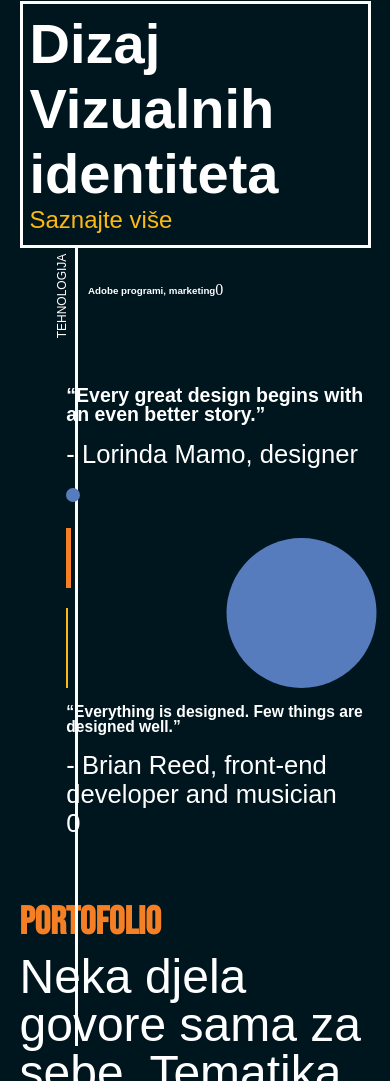
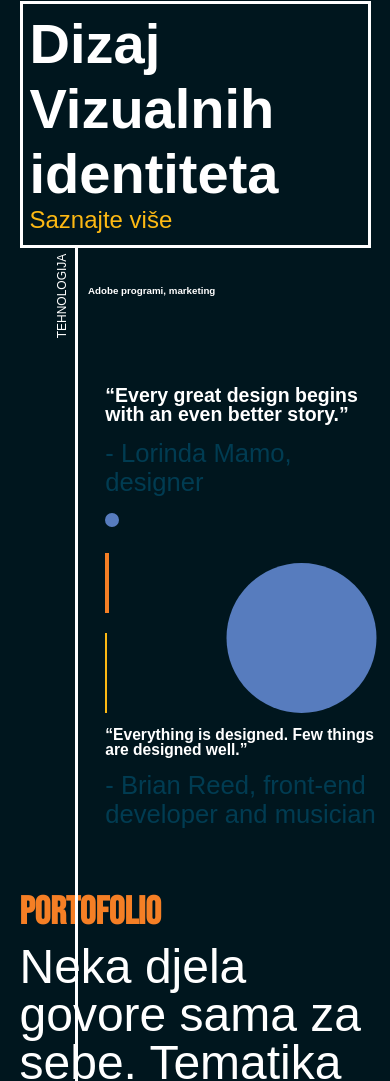
Before and after one commit to JakovMarjanovic/portofilio.github.io, a plain HTML site: page index.html in a window 390 px wide. Shown: the part 2190-3271 px from the top of the page. Drawn offline with Linux system fonts and the light colour scheme; a web font is replaced by a local one.

Commit message:
Add files via upload

```diff
--- a/index.html
+++ b/index.html
@@ -160,7 +160,6 @@
                             <div class="alati">
                                 <div id="crta2"></div>
                                 <h3>Adobe programi, marketing</h3>
-                                <p id="screen" style="color:white"></p>
                             </div>
                         </div>
                     </div>
@@ -188,7 +187,6 @@
             <div class="desno">
                <h1>“Everything is designed. Few things are designed well.”</h1>
                <p>- Brian Reed, front-end developer and musician</p>
-               <p id="screen2" style="color:white"></p>
             </div>
         </div>
     </div>
--- a/script.js
+++ b/script.js
@@ -42,6 +42,8 @@ document.addEventListener('DOMContentLoaded', function() {
     let zuta = document.getElementById("zuta");
     let obris = document.getElementById("obris");
     let krug = document.getElementById("krug");
+    let isMobile = /Android|webOS|iPhone|iPad|iPod|BlackBerry|IEMobile|Opera Mini/i.test(navigator.userAgent)
+
 
     window.addEventListener('scroll', function() {
         var value = this.window.scrollY;
@@ -49,11 +51,16 @@ document.addEventListener('DOMContentLoaded', function() {
         if (value < 1500) { // check if the scroll position is less than 1000 pixels
           crta.style.transform = 'translateX(-' + value*0.6 + 'px)';
         }
+
          value = value-2000
-         console.log(value)
          if (value < 600) {
-          crta2.style.height = value*1.5+ 'px';
+          if (isMobile) {
+          crta2.style.height = value*1+ 'px';
+        } else {
+          crta2.style.height = value*1.9+ 'px';
         }
+        }
+
         value = value-10
         if (value < 500) {
           narancasta.style.width = value*0.1+ '%';
@@ -66,6 +73,3 @@ document.addEventListener('DOMContentLoaded', function() {
         }
     });
   });
-
-  document.getElementById("screen").innerHTML=this.window.scrollY;
-  document.getElementById("screen2").innerHTML=this.window.scrollY;
--- a/style.css
+++ b/style.css
@@ -628,8 +628,12 @@ header ul.navli li{
     }
     .citati-unutar{
       flex-direction: column;
-      width: 80% ;
+      width: 70% ;
       margin-right: 3%;
+    }
+    .citati-unutar>div p{
+      font-size: 15px;
+      color: #003c52;
     }
     .citati-unutar>div{
       width: 100% !important;
```
